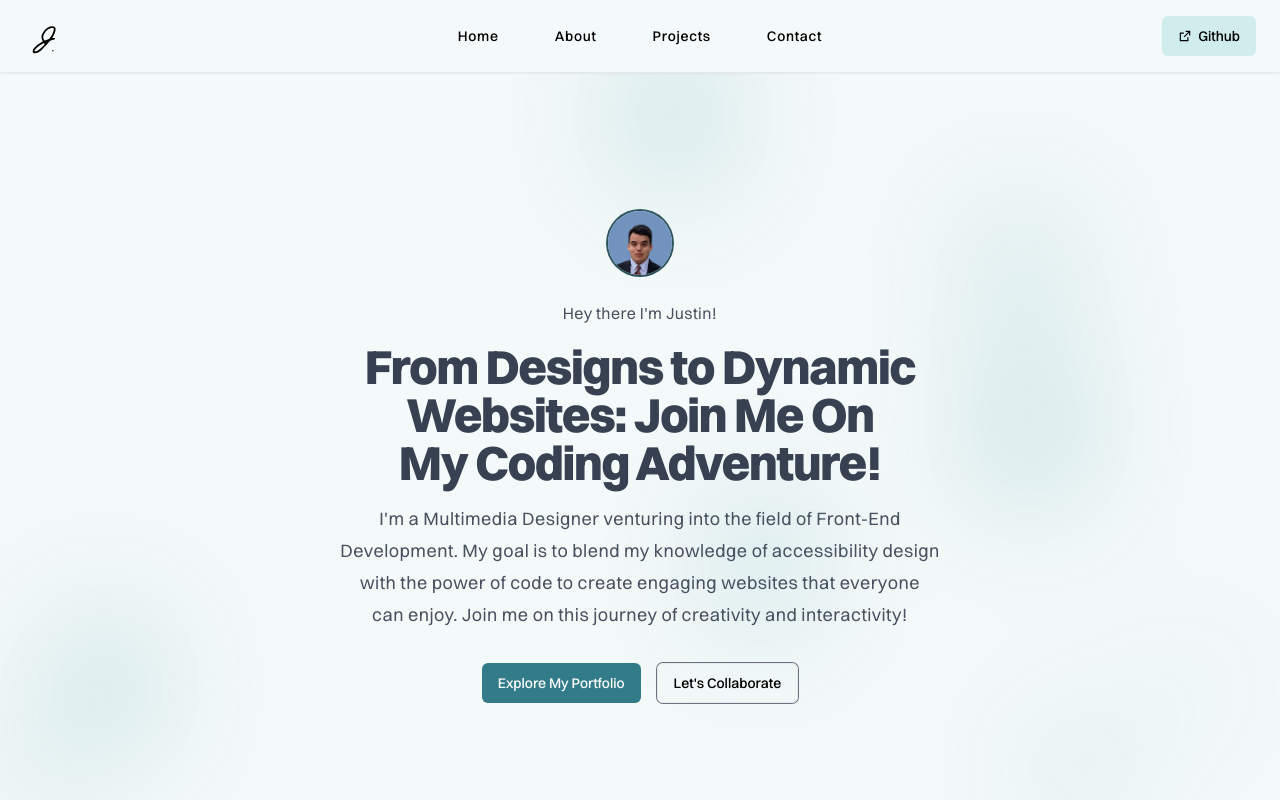
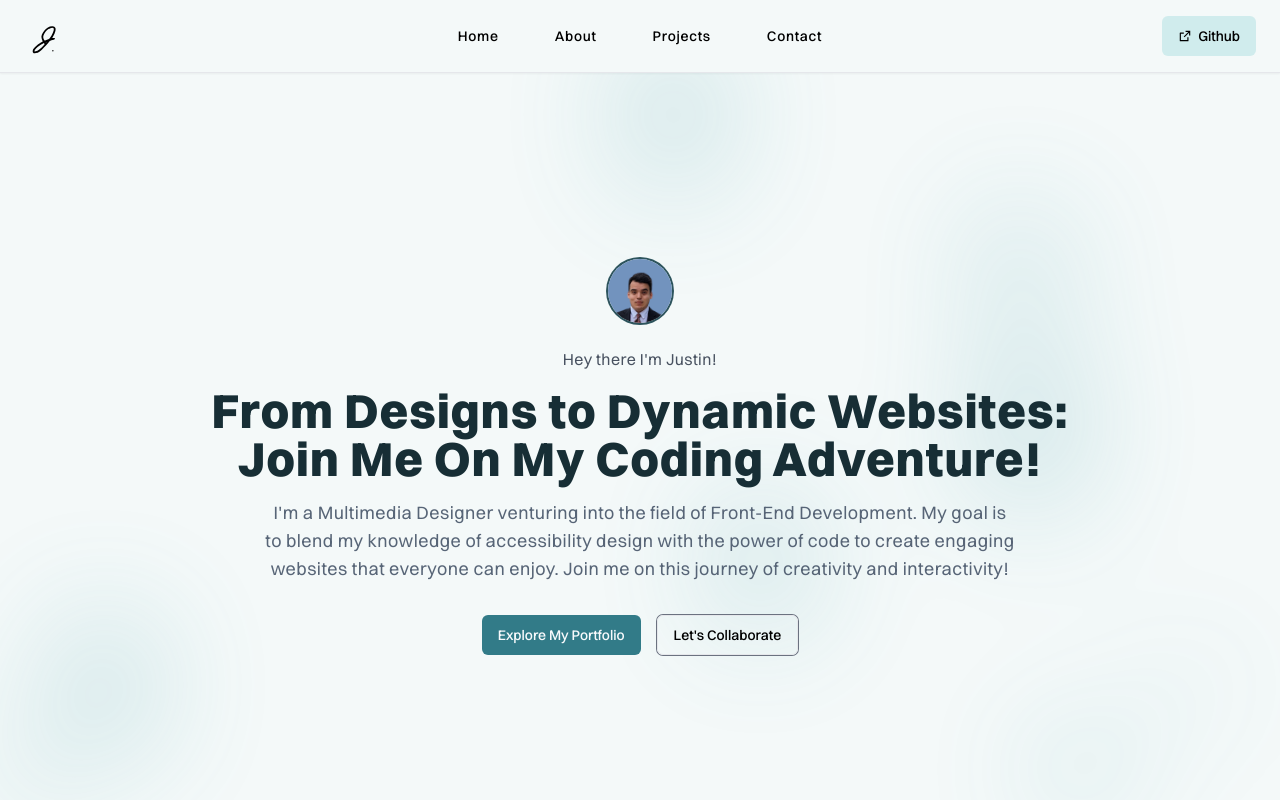
Before and after one commit to Justin-Bento/portfolio, a Next.js app: page / in a window 1280 px wide. Shown: the top 800 px of the page. Built offline with nearby package versions, Linux system fonts and the light colour scheme; no server answers.

Commit message:
Adjusted font size, length and spacing based aorund the new font-family switzer

```diff
--- a/pages/index.tsx
+++ b/pages/index.tsx
@@ -17,7 +17,7 @@ export default function index() {
       </Head>
       <BackgroundPattern />
       <div aria-label="home-page" className="grid place-content-center [min-height:100dvh;] py-16 px-8">
-        <div className="lg:max-w-[80ch]">
+        <div className="lg:max-w-5xl lg:mx-auto">
           <div className="flex justify-start md:justify-center">
             <span className="relative w-16 h-16 mb-6 ">
               <Image
@@ -31,11 +31,11 @@ export default function index() {
             </span>
           </div>
           <div className="[text-wrap:balance] md:text-center space-y-4 text-black">
-            <p className="prose-sm mx-auto lg:prose opacity-90 dark:text-primary-40">Hey there I&#39;m Justin!</p>
-            <h1 className="prose mx-auto text-4xl lg:text-5xl font-extrabold tracking-tight dark:text-primary-40">
+            <p className="text-sm lg:text-base mx-auto lg:prose opacity-90 dark:text-primary-40">Hey there I&#39;m Justin!</p>
+            <h1 className="scroll-m-20 text-4xl font-extrabold tracking-base lg:text-5xl dark:text-primary-40">
               From Designs to Dynamic Websites: Join Me On My Coding Adventure!
             </h1>
-            <p className="prose mx-auto xl:prose-lg opacity-90 dark:text-primary-40/80">
+            <p className="text-base leading-7 md:text-lg opacity-90 dark:text-primary-40/80">
               I&#39;m a Multimedia Designer venturing into the field of Front-End Development. My goal is to blend my knowledge of
               accessibility design with the power of code to create engaging websites that everyone can enjoy. Join me on this journey of
               creativity and interactivity!
```
